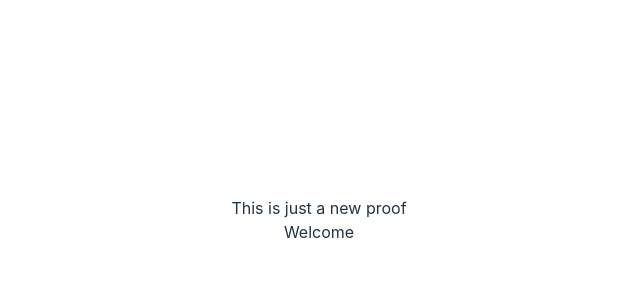
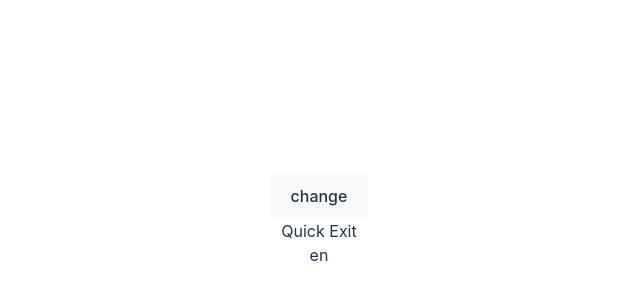
Before and after one commit to trevorproject/rainbow-relax, a React app: page / in a window 1280 px wide. Shown: the part 180-480 px from the top of the page, without its empty margins (321-961 px from the left). Built offline with nearby package versions, Linux system fonts and the light colour scheme; the HTML template or start-up script is replaced by a standard one.

Commit message:
last-update

```diff
--- a/src/App.tsx
+++ b/src/App.tsx
@@ -1,12 +1,23 @@
 import "./App.css";
 import { useTranslation } from "react-i18next";
+import { init } from "./i18n/init";
+
+init();
 
 function App() {
-  const { t } = useTranslation();
+  const { t, i18n } = useTranslation();
+
   return (
     <div>
-      <p>{t("This is just a new proof")}</p>
-      <p>{t("Welcome")}</p>
+      <button
+        onClick={() =>
+          i18n.changeLanguage(i18n.language === "es" ? "en" : "es")
+        }
+      >
+        change
+      </button>
+      <p>{t("Quick Exit")}</p>
+      <p>{i18n.language}</p>
     </div>
   );
 }
--- /dev/null
+++ b/src/i18n/en.ts
@@ -0,0 +1,66 @@
+const en: { [key: string]: string } = {
+  "Visual Breathing Exercise For Stress & Anxiety":
+    "Visual Breathing Exercise For Stress & Anxiety",
+  "Set your custom duration": "Set your custom duration",
+  "Enter number of cycles": "Enter number of cycles",
+  Start: "Start",
+  Custom: "Custom",
+  Donate: "Donate",
+  "Quick Exit": "Quick Exit",
+  "press-esc": "Press the ESC button three times to quickly exit our site",
+  "Got it": "Got it",
+  "Breathing exercise": "Breathing exercise",
+  instructions:
+    "Inhale for 4 seconds, hold for 7 seconds, and exhale for 8 seconds",
+  "breath-instructions": "Breathe through your nose for 4 seconds",
+  "repeat-instruction":
+    "If you still feel distracted or tense, try the exercise again",
+  "Try again": "Try again",
+  "Get help": "Get help",
+  Home: "Home",
+  Settings: "Settings",
+  Language: "Language",
+  Profile: "Profile",
+  "Sign in": "Sign in",
+  "Sign out": "Sign out",
+  "Sign up": "Sign up",
+  Cancel: "Cancel",
+  Confirm: "Confirm",
+  Save: "Save",
+  Next: "Next",
+  Previous: "Previous",
+  Continue: "Continue",
+  Done: "Done",
+  Yes: "Yes",
+  No: "No",
+  OK: "OK",
+  Error: "Error",
+  "Loading...": "Loading...",
+  Retry: "Retry",
+  Submit: "Submit",
+  Success: "Success",
+  Failed: "Failed",
+  Username: "Username",
+  Password: "Password",
+  Email: "Email",
+  "Phone number": "Phone number",
+  Notifications: "Notifications",
+  "Privacy Policy": "Privacy Policy",
+  "Terms and Conditions": "Terms and Conditions",
+  Help: "Help",
+  Feedback: "Feedback",
+  About: "About",
+  "Contact us": "Contact us",
+  "Dark mode": "Dark mode",
+  "Light mode": "Light mode",
+  Enable: "Enable",
+  Disable: "Disable",
+  Update: "Update",
+  Delete: "Delete",
+  Warning: "Warning",
+  "Are you sure?": "Are you sure?",
+  "Session expired": "Session expired",
+  "Please try again later": "Please try again later",
+};
+
+export default en;
--- a/src/i18n/init.ts
+++ b/src/i18n/init.ts
@@ -2,26 +2,47 @@ import es from "./es";
 import LanguageDetector from "i18next-browser-languagedetector";
 import i18n from "i18next";
 import { initReactI18next } from "react-i18next";
+import en from "./en";
 
 export const init = () =>
   i18n
     .use(LanguageDetector)
     .use(initReactI18next)
     .init({
+      detection: {
+        order: [
+          "querystring",
+          "cookie",
+          "localStorage",
+          "sessionStorage",
+          "navigator",
+          "htmlTag",
+          "path",
+          "subdomain",
+        ],
+        lookupQuerystring: "lng",
+        lookupCookie: "i18next",
+        lookupLocalStorage: "i18nextLng",
+        lookupSessionStorage: "i18nextLng",
+        lookupFromPathIndex: 0,
+        lookupFromSubdomainIndex: 0,
+        caches: ["localStorage", "cookie"],
+        excludeCacheFor: ["cimode"],
+        cookieMinutes: 10,
+        cookieDomain: "myDomain",
+        htmlTag: document.documentElement,
+        cookieOptions: { path: "/", sameSite: "strict" },
+        convertDetectedLanguage: "Iso15897",
+      },
+      supportedLngs: ["es", "en"],
       resources: {
         es: {
           translation: es,
         },
+        en: {
+          translation: en,
+        },
       },
-      detection: {
-        order: [
-          "querystring",
-          "localStorage",
-          "cookie",
-          "navigator",
-          "htmlTag",
-        ],
-        caches: ["localStorage", "cookie"],
-      },
-      fallbackLng: "en",
+
+      fallbackLng: "es",
     });
```
